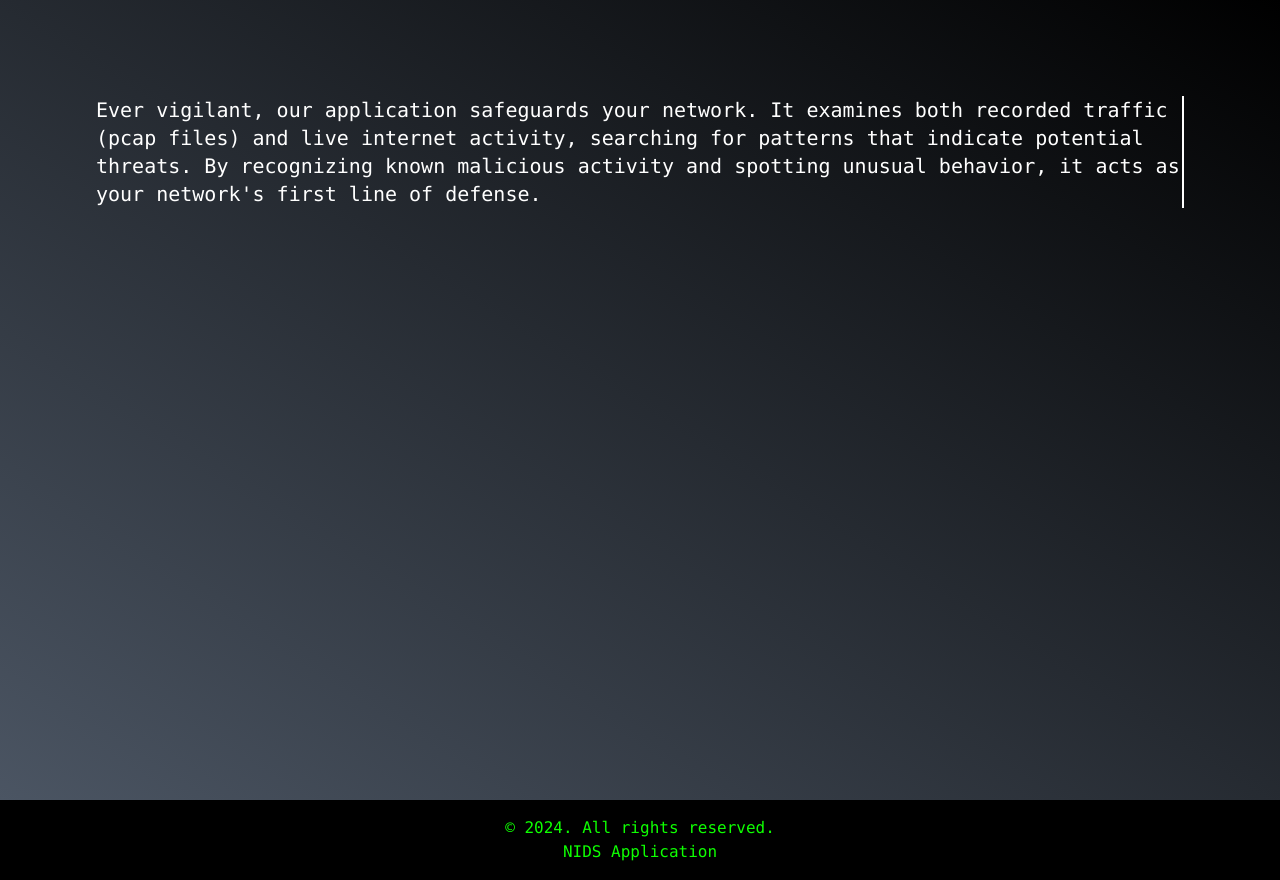
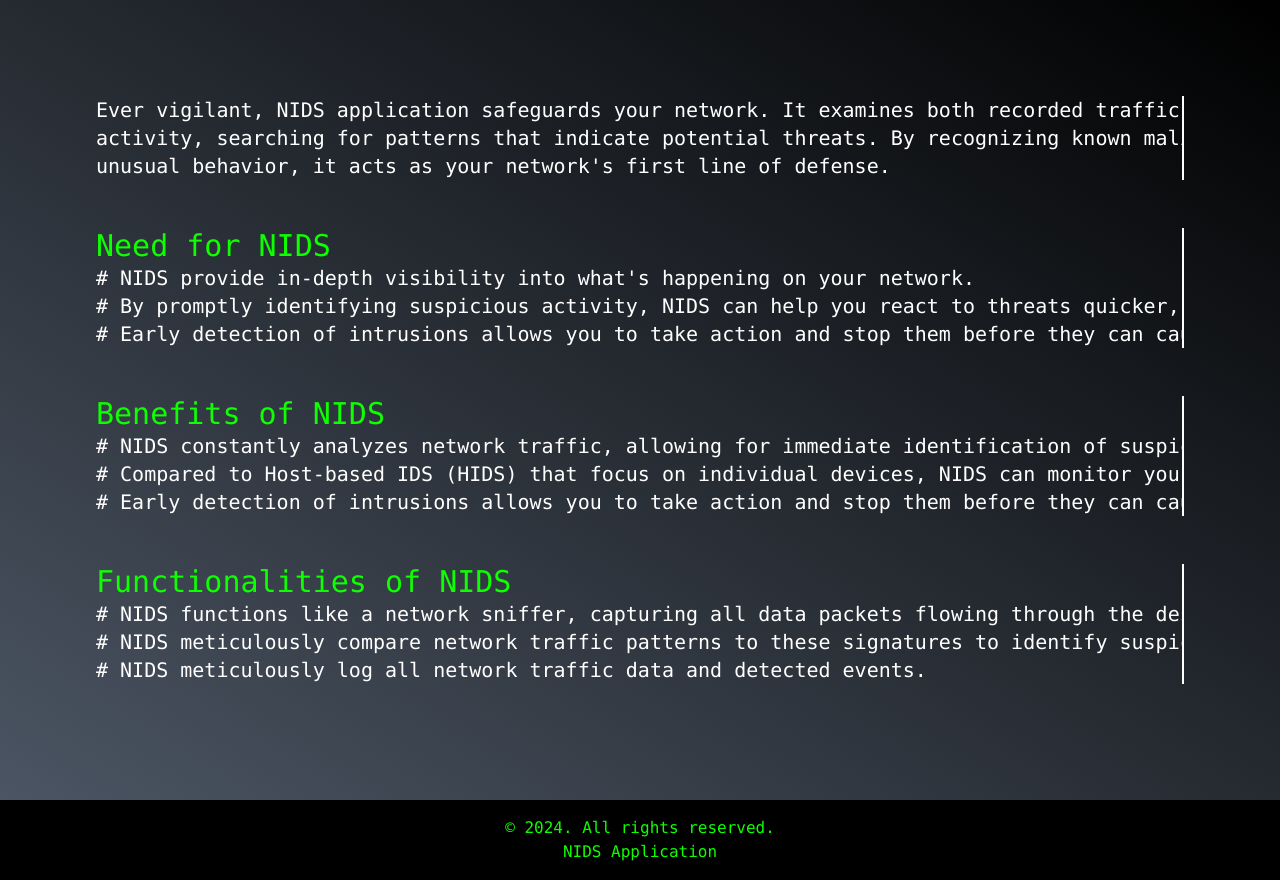
Before and after one commit to Network-Intrusion-Detection-System-BE/NIDS, a Django app: page /about/ in a window 1280 px wide. Shown: the part 48-928 px from the top of the page. Run offline with Django 5.2, Linux system fonts and the light colour scheme; parts of the project's set-up code (start-up, migrations or seed data) failed here and were passed over; some libraries are stand-ins or nearby versions.

Commit message:
Made UI Changes

```diff
--- a/NIDS/NIDS/settings.py
+++ b/NIDS/NIDS/settings.py
@@ -44,7 +44,7 @@
 ]
 
 # Server-Sent Events
-# ASGI_APPLICATION = "NIDS.asgi.application"
+ASGI_APPLICATION = "NIDS.asgi.application"
 
 MIDDLEWARE = [
     'django.middleware.security.SecurityMiddleware',
--- a/NIDS/NIDSApp/templates/NIDSApp/about.html
+++ b/NIDS/NIDSApp/templates/NIDSApp/about.html
@@ -5,15 +5,38 @@
 {% endblock title %}
 {% block content %}
 
-<div class="bg-gradient-to-bl from-black to-gray-600 min-h-screen text-white p-24 my-auto mx-auto">
-    <p class="text-xl typing">Ever vigilant, our application safeguards your network. It examines both recorded traffic (pcap files) and live internet activity, searching for patterns that indicate potential threats. By recognizing known malicious activity and spotting unusual behavior, it acts as your network's first line of defense.</p>
-
+  <div class="bg-gradient-to-bl from-black to-gray-600 min-h-screen text-white p-24 my-auto mx-auto">
+    <p class="text-xl typing animate-typing">Ever vigilant, NIDS application safeguards your network.
+      It examines both recorded traffic (pcap files) and live internet <br> activity, searching for patterns
+      that indicate potential threats. By recognizing known malicious activity and spotting <br> unusual behavior,
+      it acts as your network's first line of defense.</p>
+    <br> <br>
+    <h3 class="text-3xl text-bold typing animate-typing text-[#0eff00]">Need for NIDS</h3>
+    <ul class="list-disc">
+      <li class="text-xl typing animate-typing"># NIDS provide in-depth visibility into what's happening on your network.</li>
+      <li class="text-xl typing animate-typing"># By promptly identifying suspicious activity, NIDS can help you react to threats quicker, minimizing potential damage.</li>
+      <li class="text-xl typing animate-typing"># Early detection of intrusions allows you to take action and stop them before they can cause significant disruption.</li>
+    </ul>
+    <br> <br>
+    <h3 class="text-3xl text-bold typing animate-typing text-[#0eff00]">Benefits of NIDS</h3>
+    <ul class="list-disc">
+      <li class="text-xl typing animate-typing"># NIDS constantly analyzes network traffic, allowing for immediate identification of suspicious activity.</li>
+      <li class="text-xl typing animate-typing"># Compared to Host-based IDS (HIDS) that focus on individual devices, NIDS can monitor your entire network.</li>
+      <li class="text-xl typing animate-typing"># Early detection of intrusions allows you to take action and stop them before they can cause significant disruption.</li>
+    </ul>
+    <br> <br>
+    <h3 class="text-3xl text-bold typing animate-typing text-[#0eff00]">Functionalities of NIDS</h3>
+    <ul class="list-disc">
+      <li class="text-xl typing animate-typing"># NIDS functions like a network sniffer, capturing all data packets flowing through the designated network segment.</li>
+      <li class="text-xl typing animate-typing"># NIDS meticulously compare network traffic patterns to these signatures to identify suspicious events.</li>
+      <li class="text-xl typing animate-typing"># NIDS meticulously log all network traffic data and detected events.</li>
+    </ul>
   </div>
 
 <style>
     .typing {
       overflow: hidden;
-      white-space: wrap;
+      white-space: nowrap;
       border-right: 2px solid white; /* Adjust color to match background */
       width: 0;
       animation: typing 3s steps(40, end) forwards;
--- a/NIDS/NIDSApp/templates/NIDSApp/index.html
+++ b/NIDS/NIDSApp/templates/NIDSApp/index.html
@@ -11,7 +11,7 @@
         height="500"
         src="{% static 'HomePage-Pic.png' %}"
         alt="NIDS Image"
-        class="rounded-lg shadow-md mb-5"
+        class="rounded-lg shadow-md mb-5 ml-10 pl-5"
       />
     </div>
     <div class="w-full md:w-1/2 px-4 pt-8 md:pt-0">
@@ -24,7 +24,7 @@
       <div class="flex justify-center md:justify-start">
         <form method="post" enctype="multipart/form-data" action="{% url 'gotoScan' %}">
           {% csrf_token %}
-          <button class="bg-[#0eff00] hover:bg-[#1fc600] text-white font-bold py-2 px-4 rounded-md focus:outline-none focus:ring-2 focus:ring-offset-2 focus:ring-green-700 hover:scale-110">
+          <button class="bg-[#0eff00] hover:bg-[#1fc600] text-black font-bold py-2 px-4 rounded-md focus:outline-none focus:ring-2 focus:ring-offset-2 focus:ring-green-700 hover:scale-110">
             Get Started
           </button>
         </form>
--- a/NIDS/NIDSApp/templates/NIDSApp/scan.html
+++ b/NIDS/NIDSApp/templates/NIDSApp/scan.html
@@ -31,12 +31,11 @@
                 id="pcap-file"
                 class="p-2 rounded-md border border-gray-300 focus:outline-none focus:ring-2 focus:ring-blue-500"
                 accept=".pcap, .pcapng"
-
               />
             </div>
             <button
               type="submit"
-              class="disabled:opacity-50 bg-[#0eff00] hover:bg-[#1fc600] text-white font-bold py-2 px-4 rounded-md focus:outline-none focus:ring-2 focus:ring-offset-2 focus:ring-blue-700 disabled:cursor-not-allowed"
+              class="disabled:opacity-50 bg-[#0eff00] hover:bg-[#1fc600] text-black font-bold py-2 px-4 rounded-md focus:outline-none focus:ring-2 focus:ring-offset-2 focus:ring-blue-700 disabled:cursor-not-allowed"
             >
               Analyze PCAP
             </button>
@@ -46,7 +45,7 @@
       <form method="get" action="{% url 'scanLiveTraffic' %}">
         <div class="mt-8 text-center">
           <button
-            class="bg-[#0eff00] hover:bg-[#1fc600] text-white font-bold py-2 px-4 rounded-md focus:outline-none focus:ring-2 focus:offset-2 focus:ring-green-700"
+            class="bg-[#0eff00] hover:bg-[#1fc600] text-black font-bold py-2 px-4 rounded-md focus:outline-none focus:ring-2 focus:offset-2 focus:ring-green-700"
             type="submit"
           >
             Start Live Traffic Analysis
--- a/NIDS/NIDSApp/views.py
+++ b/NIDS/NIDSApp/views.py
@@ -23,6 +23,23 @@
 
 model = joblib.load('./NIDSApp/model.joblib')
 
+protocol_type_encoding = {'icmp': 0, 'tcp': 1, 'udp': 2, 'oth': -1}
+reverse_protocol_encoding = {0: 'ICMP', 1: 'TCP', 2: 'UDP', -1: 'OTH'}
+
+service_encoding = {'IRC': 0, 'X11': 1, 'Z39_50': 2, 'aol': 3, 'auth': 4,
+                    'bgp': 5, 'courier': 6, 'csnet_ns': 7, 'ctf': 8, 'daytime': 9, 'discard': 10, 'domain': 11, 'domain_u': 12,
+                    'echo': 13, 'eco_i': 14, 'ecr_i': 15, 'efs': 16, 'exec': 17, 'finger': 18, 'ftp': 19, 'ftp_data': 20,
+                    'gopher': 21, 'harvest': 22, 'hostnames': 23, 'http': 24, 'http_2784': 25, 'http_443': 26, 'http_8001': 27, 'imap4': 28,
+                    'iso_tsap': 29, 'klogin': 30, 'kshell': 31, 'ldap': 32, 'link': 33, 'login': 34, 'mtp': 35, 'name': 36,
+                    'netbios_dgm': 37, 'netbios_ns': 38, 'netbios_ssn': 39, 'netstat': 40, 'nnsp': 41, 'nntp': 42, 'ntp_u': 43, 'other': 44,
+                    'pm_dump': 45, 'pop_2': 46, 'pop_3': 47, 'printer': 48, 'private': 49, 'red_i': 50, 'remote_job': 51, 'rje': 52,
+                    'shell': 53, 'smtp': 54, 'sql_net': 55, 'ssh': 56, 'sunrpc': 57, 'supdup': 58, 'systat': 59, 'telnet': 60,
+                    'tftp_u': 61, 'tim_i': 62, 'time': 63, 'urh_i': 64, 'urp_i': 65, 'uucp': 66, 'uucp_path': 67, 'vmnet': 68, 'whois': 69}
+reverse_service_encoding = {v: k for k, v in service_encoding.items()}
+
+flag_encoding = {'OTH': 0, 'REJ': 1, 'RSTO': 2, 'RSTOS0': 3, 'RSTR': 4, 'S0': 5, 'S1': 6, 'S2': 7, 'S3': 8, 'SF': 9, 'SH': 10}
+reverse_flag_encoding = {v: k for k, v in flag_encoding.items()}
+
 # Create your views here.
 def scanAttacks(file_name):
     with pyshark.FileCapture(file_name) as capture :
@@ -44,7 +61,6 @@
                 duration = float(packet.frame_info.time_delta_displayed) * 10**6
 
         ####    # 2. Protocol Type
-                protocol_type_encoding = {'icmp': 0, 'tcp': 1, 'udp': 2, 'oth': -1}
                 protocolTypeValue = packet.frame_info.protocols
 
                 if 'icmp' in protocolTypeValue:
@@ -79,16 +95,6 @@
                 service = serviceType
                 if service == 'None':
                     service = random.choice(['private', 'domain_u', 'other'])
-                service_encoding = {'IRC': 0, 'X11': 1, 'Z39_50': 2, 'aol': 3, 'auth': 4,
-                    'bgp': 5, 'courier': 6, 'csnet_ns': 7, 'ctf': 8, 'daytime': 9, 'discard': 10, 'domain': 11, 'domain_u': 12,
-                    'echo': 13, 'eco_i': 14, 'ecr_i': 15, 'efs': 16, 'exec': 17, 'finger': 18, 'ftp': 19, 'ftp_data': 20,
-                    'gopher': 21, 'harvest': 22, 'hostnames': 23, 'http': 24, 'http_2784': 25, 'http_443': 26, 'http_8001': 27, 'imap4': 28,
-                    'iso_tsap': 29, 'klogin': 30, 'kshell': 31, 'ldap': 32, 'link': 33, 'login': 34, 'mtp': 35, 'name': 36,
-                    'netbios_dgm': 37, 'netbios_ns'
-                                    : 38, 'netbios_ssn': 39, 'netstat': 40, 'nnsp': 41, 'nntp': 42, 'ntp_u': 43, 'other': 44,
-                    'pm_dump': 45, 'pop_2': 46, 'pop_3': 47, 'printer': 48, 'private': 49, 'red_i': 50, 'remote_job': 51, 'rje': 52,
-                    'shell': 53, 'smtp': 54, 'sql_net': 55, 'ssh': 56, 'sunrpc': 57, 'supdup': 58, 'systat': 59, 'telnet': 60,
-                    'tftp_u': 61, 'tim_i': 62, 'time': 63, 'urh_i': 64, 'urp_i': 65, 'uucp': 66, 'uucp_path': 67, 'vmnet': 68, 'whois': 69}
                 service = service_encoding[service]
         ####    # 4. Flags
                 # OTH (Other): 0x00 (No flags set)
@@ -215,6 +221,9 @@
                     # attack_type = model.predict([packet_array])
                     # packet_array.append(attack_encoding[attack_type[0]])
                     packet_array.append(attack_encoding[model.predict([packet_array])[0]])
+                    packet_array[1] = reverse_protocol_encoding[packet_array[1]]
+                    packet_array[2] = reverse_service_encoding[packet_array[2]]
+                    packet_array[3] = reverse_flag_encoding[packet_array[3]]
                     result_array.append(packet_array)
                     if(n==20):
                         break
@@ -260,7 +269,7 @@
 def scanLiveTraffic(request):
     asyncio.set_event_loop(loop)
     capture = pyshark.LiveCapture(interface='Wi-Fi')
-    capture.sniff(timeout=3)
+    capture.sniff(timeout=1)
 
     result_array = []
 
@@ -283,7 +292,7 @@
             duration = float(packet.frame_info.time_delta_displayed) * 10**6
 
     ####    # 2. Protocol Type
-            protocol_type_encoding = {'icmp': 0, 'tcp': 1, 'udp': 2, 'oth': -1}
+            # protocol_type_encoding = {'icmp': 0, 'tcp': 1, 'udp': 2, 'oth': -1}
             protocolTypeValue = packet.frame_info.protocols
 
             if 'icmp' in protocolTypeValue:
@@ -320,16 +329,6 @@
             service = serviceType
             if service == 'None':
                 service = random.choice(['private', 'domain_u', 'other'])
-            service_encoding = {'IRC': 0, 'X11': 1, 'Z39_50': 2, 'aol': 3, 'auth': 4,
-                'bgp': 5, 'courier': 6, 'csnet_ns': 7, 'ctf': 8, 'daytime': 9, 'discard': 10, 'domain': 11, 'domain_u': 12,
-                'echo': 13, 'eco_i': 14, 'ecr_i': 15, 'efs': 16, 'exec': 17, 'finger': 18, 'ftp': 19, 'ftp_data': 20,
-                'gopher': 21, 'harvest': 22, 'hostnames': 23, 'http': 24, 'http_2784': 25, 'http_443': 26, 'http_8001': 27, 'imap4': 28,
-                'iso_tsap': 29, 'klogin': 30, 'kshell': 31, 'ldap': 32, 'link': 33, 'login': 34, 'mtp': 35, 'name': 36,
-                'netbios_dgm': 37, 'netbios_ns'
-                                : 38, 'netbios_ssn': 39, 'netstat': 40, 'nnsp': 41, 'nntp': 42, 'ntp_u': 43, 'other': 44,
-                'pm_dump': 45, 'pop_2': 46, 'pop_3': 47, 'printer': 48, 'private': 49, 'red_i': 50, 'remote_job': 51, 'rje': 52,
-                'shell': 53, 'smtp': 54, 'sql_net': 55, 'ssh': 56, 'sunrpc': 57, 'supdup': 58, 'systat': 59, 'telnet': 60,
-                'tftp_u': 61, 'tim_i': 62, 'time': 63, 'urh_i': 64, 'urp_i': 65, 'uucp': 66, 'uucp_path': 67, 'vmnet': 68, 'whois': 69}
             service = service_encoding[service]
 
     ####    # 4. Flags
@@ -371,7 +370,7 @@
             else:
                 flag = 'OTH'
 
-            flag_encoding = {'OTH': 0, 'REJ': 1, 'RSTO': 2, 'RSTOS0': 3, 'RSTR': 4, 'S0': 5, 'S1': 6, 'S2': 7, 'S3': 8, 'SF': 9, 'SH': 10}
+            # flag_encoding = {'OTH': 0, 'REJ': 1, 'RSTO': 2, 'RSTOS0': 3, 'RSTR': 4, 'S0': 5, 'S1': 6, 'S2': 7, 'S3': 8, 'SF': 9, 'SH': 10}
             flag = flag_encoding[flag]
 
         # 5 & 6. Source and Destination Lengths
@@ -466,8 +465,11 @@
                 # attack_type = model.predict([packet_array])
                 # packet_array.append(attack_encoding[attack_type[0]])
                 packet_array.append(attack_encoding[model.predict([packet_array])[0]])
+                packet_array[1] = reverse_protocol_encoding[packet_array[1]]
+                packet_array[2] = reverse_service_encoding[packet_array[2]]
+                packet_array[3] = reverse_flag_encoding[packet_array[3]]
                 result_array.append(packet_array)
-                if(n==20):
+                if(n==30):
                     break
         except AttributeError as e:
             pass
```
Also changed, not shown: NIDS/NIDSApp/static/HomePage-Pic.png.
